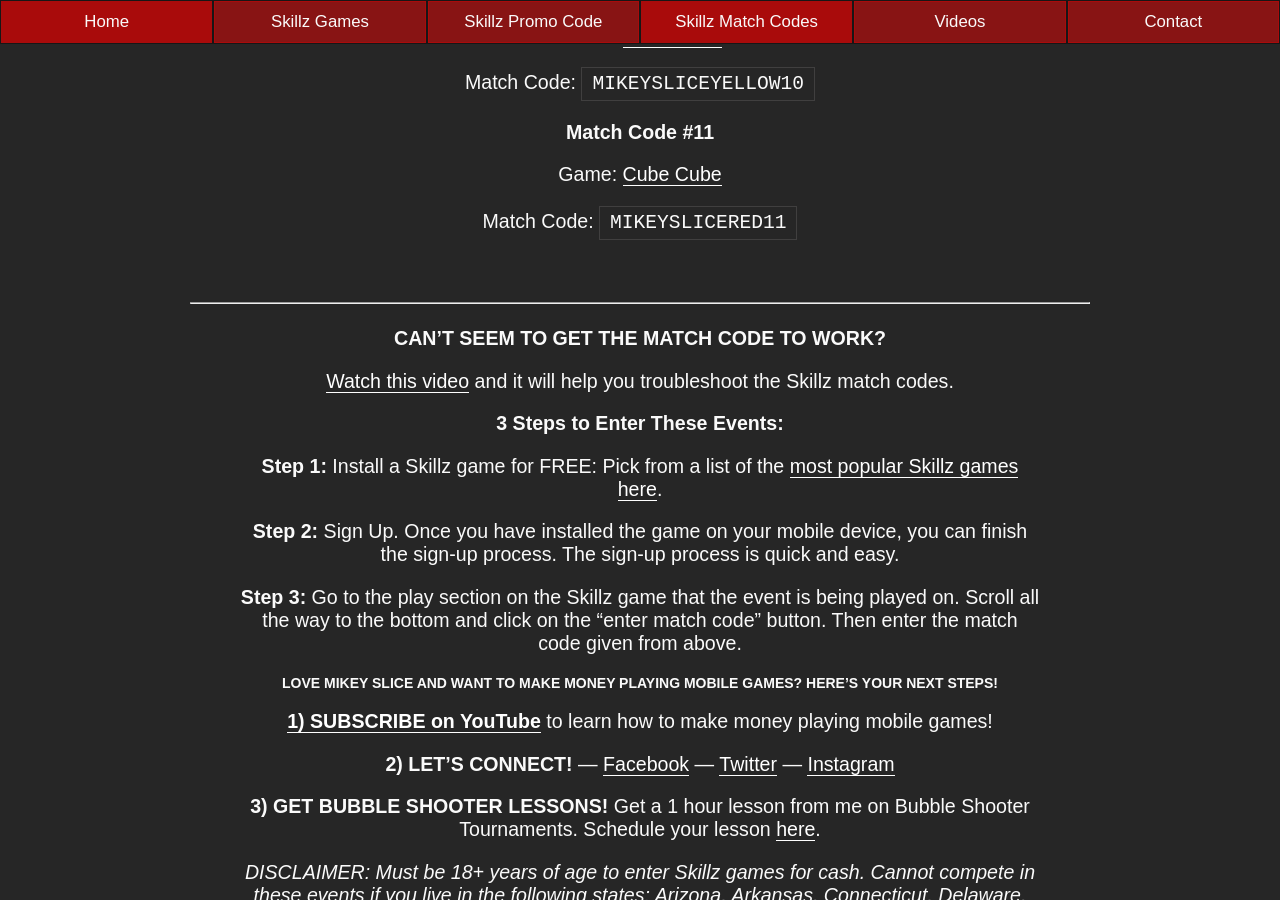
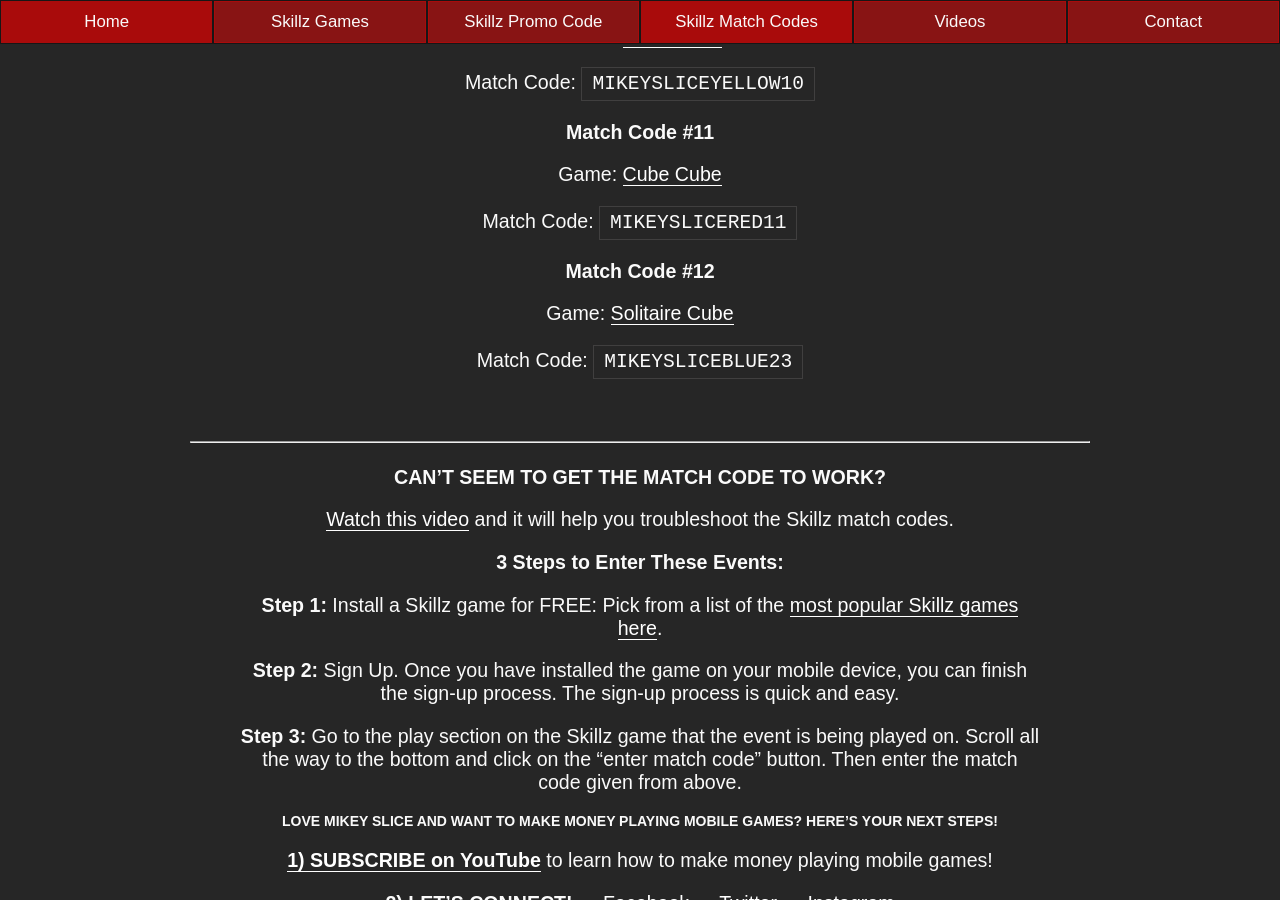
Before and after one commit to mikeyslice/esports-medium, a Jekyll site: the page built from skillz-match-codes.md, in a window 1280 px wide and 900 px high, scrolled down 4589 px. Built offline with Jekyll 4.4.1, drawn with Linux system fonts in a browser that asks for light colours.

Commit message:
Update Skillz Match Codes “skillz-match-codes”

```diff
--- a/_includes/pages/skillz-match-codes.html
+++ b/_includes/pages/skillz-match-codes.html
@@ -167,6 +167,12 @@
 
 <p>Match Code: <code>MIKEYSLICERED11</code><p>
 
+<h3>Match Code #12</h3>
+
+<p>Game: <a href="/skillz-games/">Solitaire Cube</a><p>
+
+<p>Match Code: <code>MIKEYSLICEBLUE23</code><p>
+
 <p>
 
 <br><hr><br>
```
